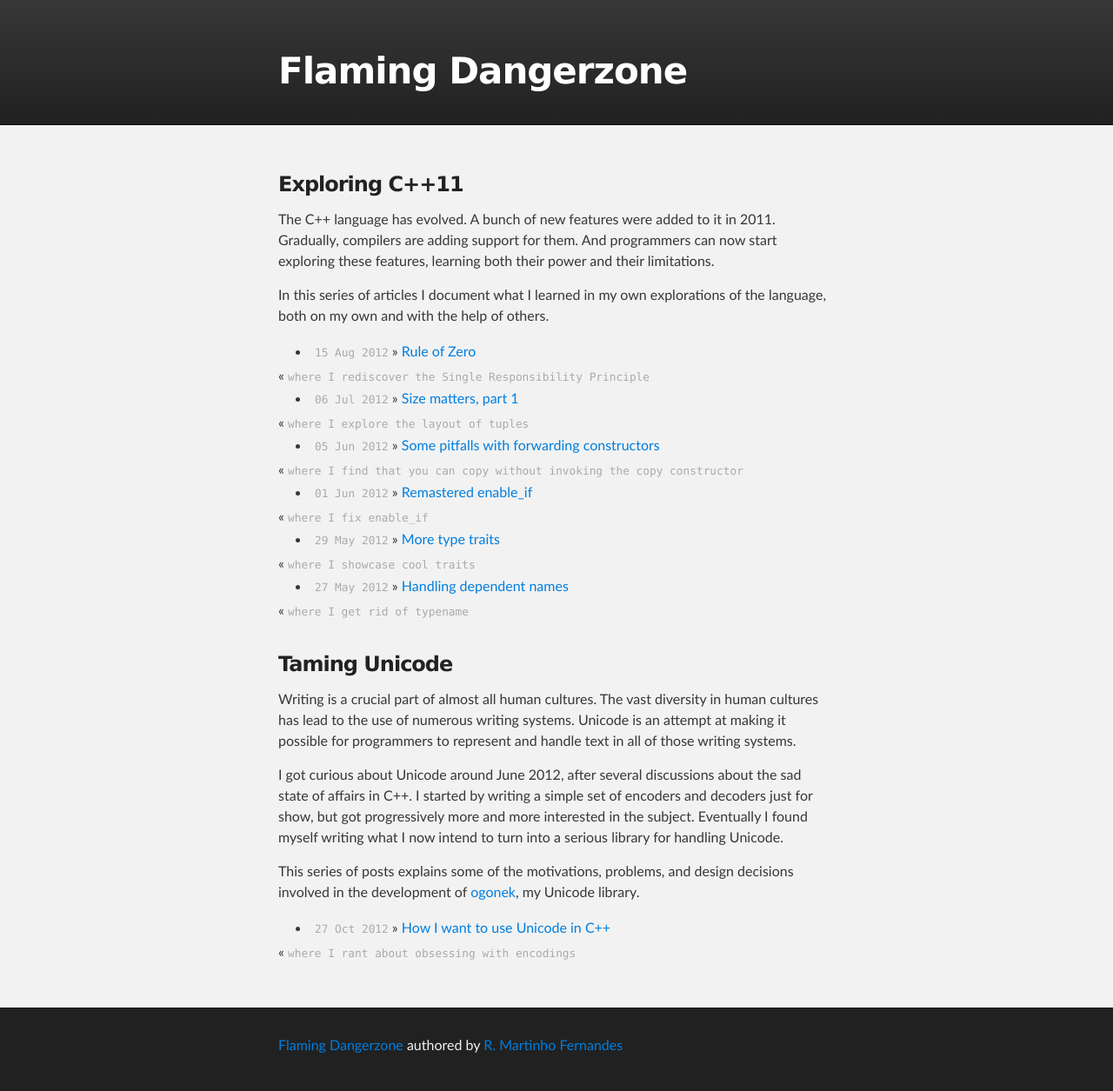
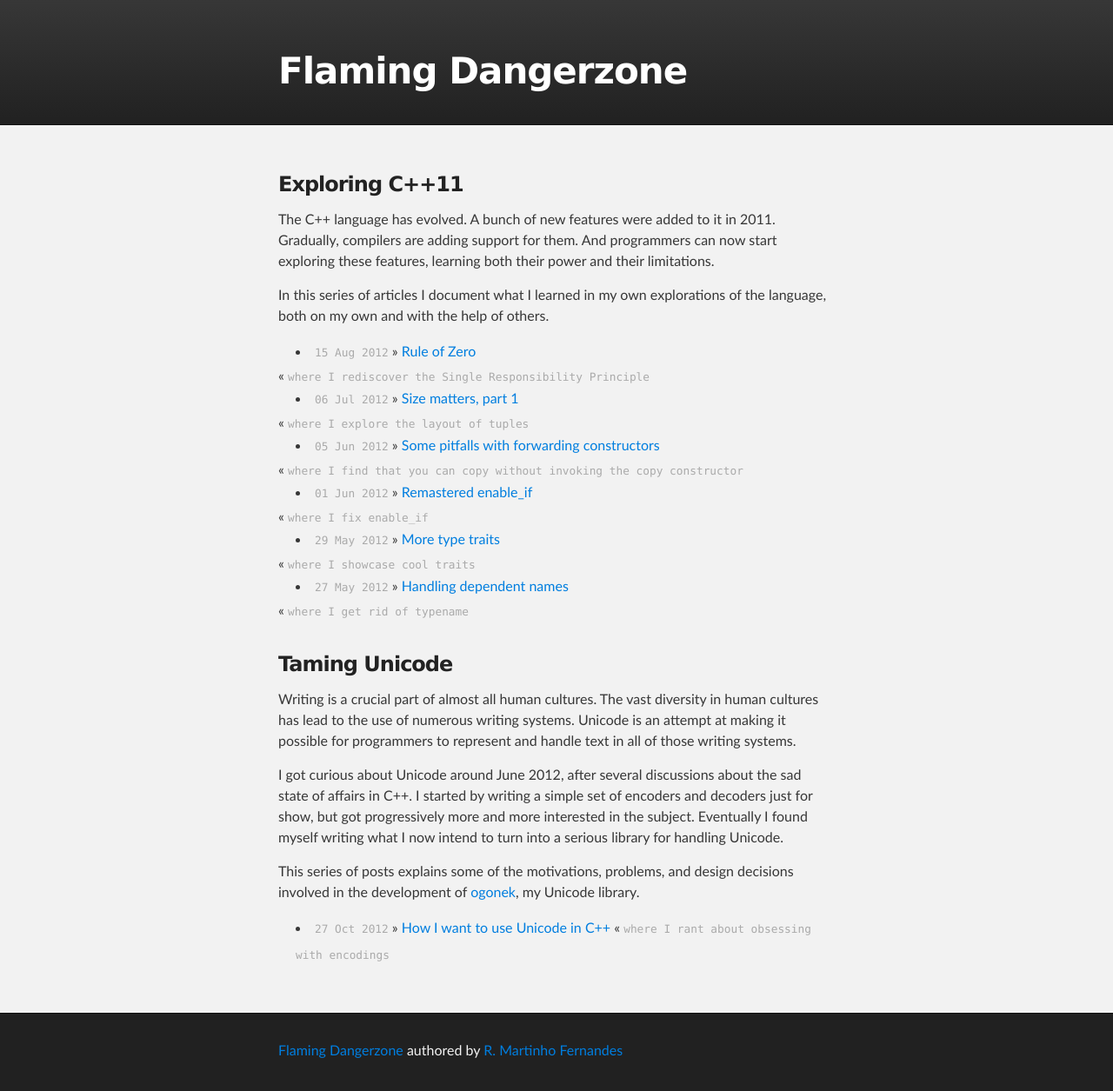
Before and after one commit to rmartinho/flamingdangerzone, a Jekyll site: the page built from index.html, in a window 1280 px wide. Shown: the whole page at 87% size. Built offline with Jekyll 4.4.1, drawn with Linux system fonts in a browser that asks for light colours.

Commit message:
The final test.

```diff
--- a/index.html
+++ b/index.html
@@ -53,9 +53,7 @@
 
   <ul class="posts">
     {% for post in site.categories.unicode %}
-    <li><span>{{ post.date | date_to_string }}</span> &raquo; <a href="{{ post.url }}">{{ post.title }}</a></li>
-        &laquo;
-        <span>{{ post.short }}</span>
+{% include post-entry.html %}
     {% endfor %}
   </ul>
 
```
